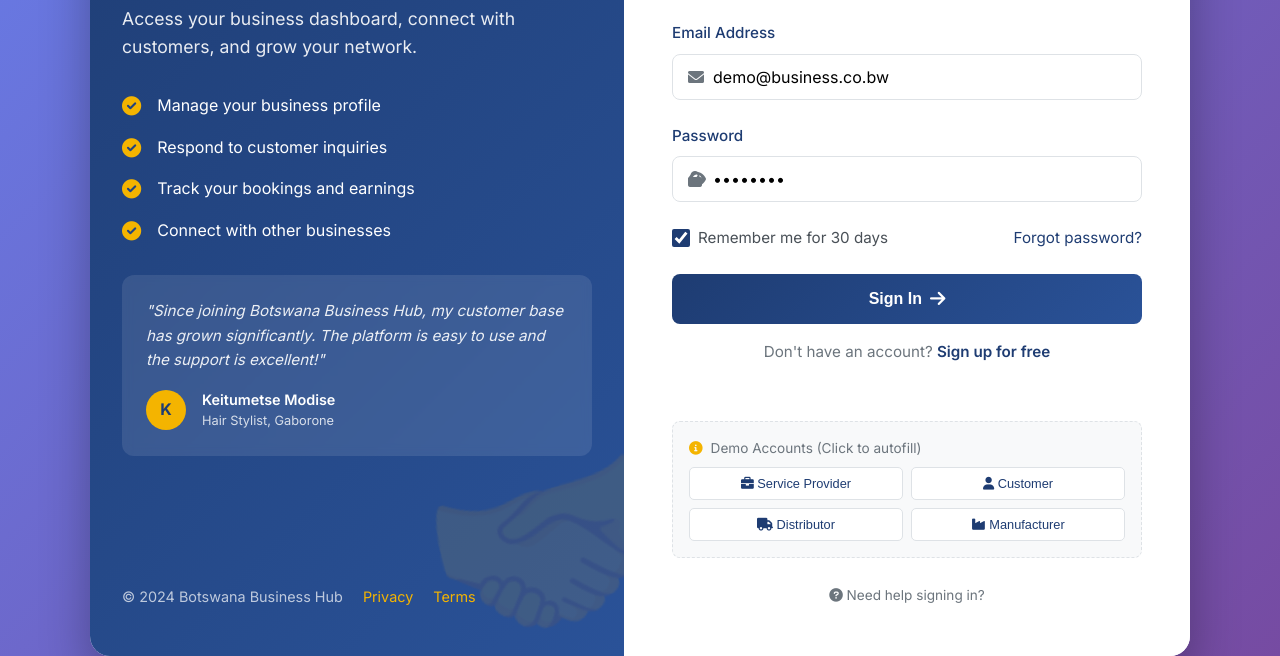
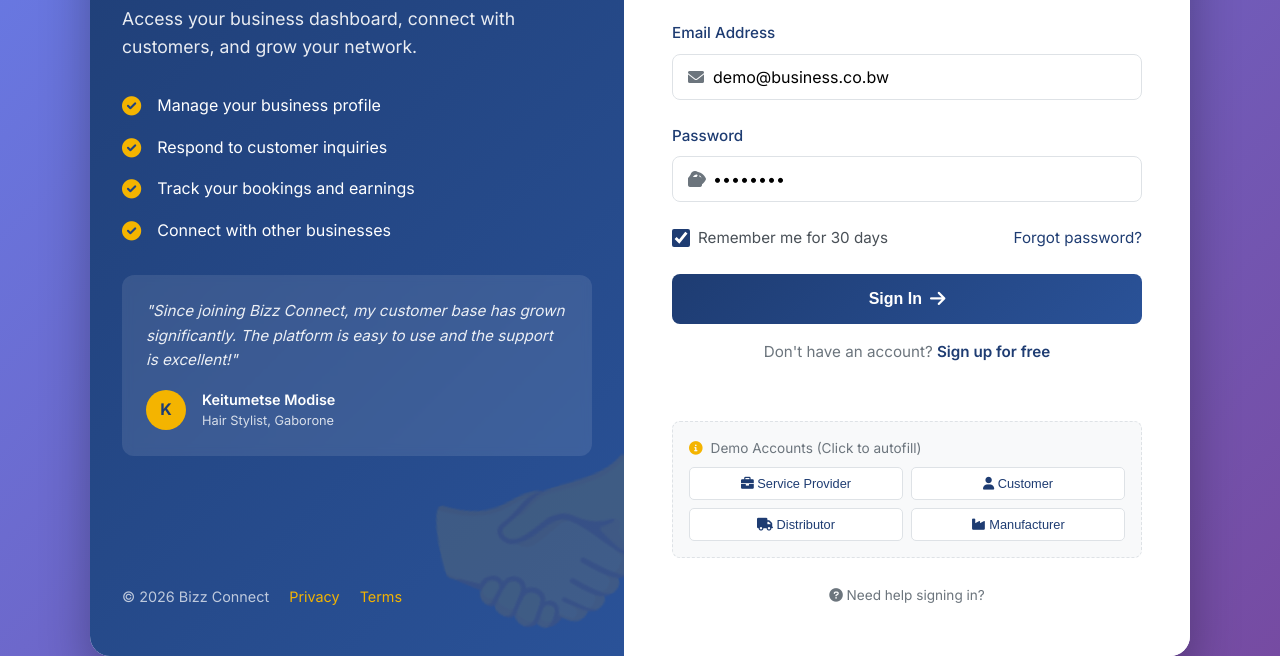
Before and after one commit to abc24-007/Bizz-Connect, a plain HTML site: page login.html in a window 1280 px wide. Shown: the part 294-950 px from the top of the page. Drawn offline with Linux system fonts and the light colour scheme.

Commit message:
Update branding from Botswana Business Hub to Bizz Connect

```diff
--- a/login.html
+++ b/login.html
@@ -3,11 +3,11 @@
 <head>
     <meta charset="UTF-8">
     <meta name="viewport" content="width=device-width, initial-scale=1.0">
-    <title>Login - Botswana Business Hub</title>
+    <title>Login - Bizz Connnect</title>
 
     <!-- Meta Tags for SEO -->
-    <meta name="description" content="Login to Botswana Business Hub. Access your dashboard, manage your business profile, connect with customers and partners.">
-    <meta name="keywords" content="login, sign in, business account, Botswana business hub">
+    <meta name="description" content="Login to Bizz Connect. Access your dashboard, manage your business profile, connect with customers and partners.">
+    <meta name="keywords" content="login, sign in, business account, Bizz Connect">
 
     <!-- Stylesheets -->
     <link rel="stylesheet" href="css/styles.css">
@@ -755,7 +755,7 @@
                 </ul>
 
                 <div class="testimonial">
-                    <p>"Since joining Botswana Business Hub, my customer base has grown significantly. The platform is easy to use and the support is excellent!"</p>
+                    <p>"Since joining Bizz Connect, my customer base has grown significantly. The platform is easy to use and the support is excellent!"</p>
                     <div class="testimonial-author">
                         <div class="author-avatar">K</div>
                         <div class="author-info">
@@ -767,7 +767,7 @@
             </div>
 
             <div class="brand-footer">
-                <span>© 2024 Botswana Business Hub</span>
+                <span>© 2026 Bizz Connect</span>
                 <a href="privacy.html">Privacy</a>
                 <a href="terms.html">Terms</a>
             </div>
```
